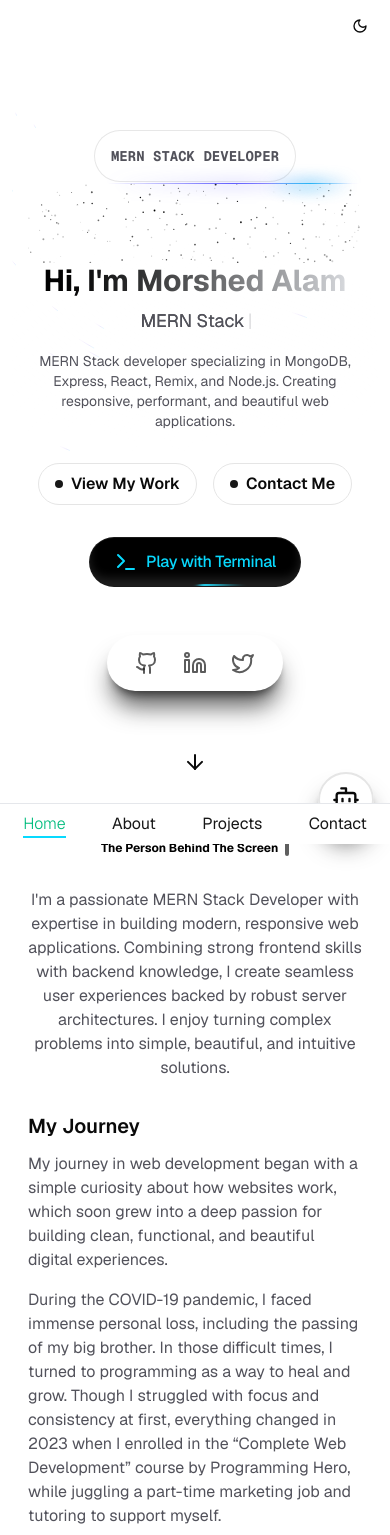
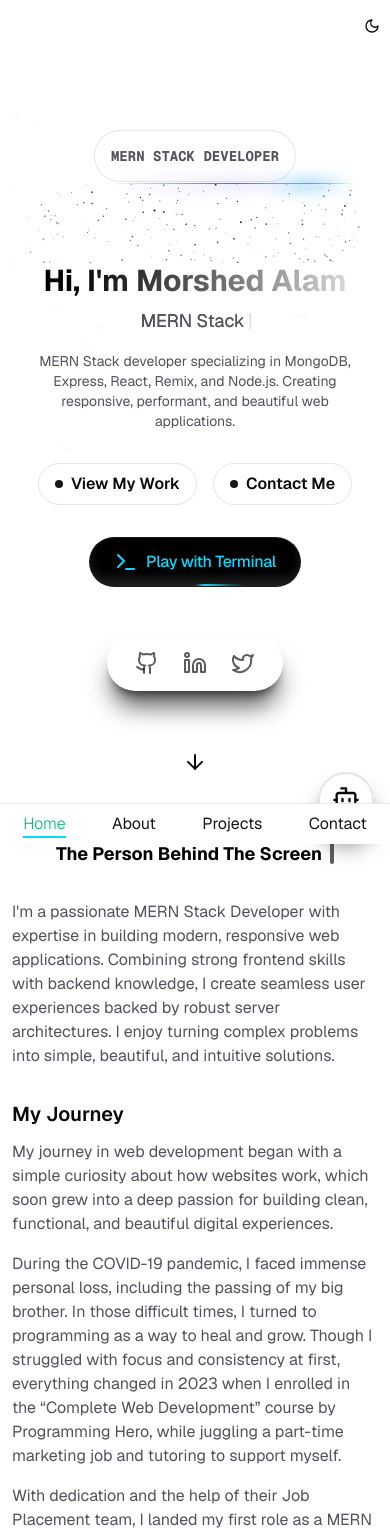
Before and after one commit to morz-mamun/morshed-portfolio, a Next.js app: page / in a window 390 px wide. Shown: the top 1535 px of the page. Built offline with nearby package versions, Linux system fonts and the light colour scheme.

Commit message:
experiance responsive completed

```diff
--- a/app/(public)/layout.tsx
+++ b/app/(public)/layout.tsx
@@ -9,7 +9,7 @@ export default function PublicLayout ({
   children: React.ReactNode
 }>) {
   return (
-    <main className='min-h-screen mx-auto xl:px-0 px-3'>
+    <main className='min-h-screen mx-auto'>
       {/* navbar */}
       <Navbar />
 
--- a/app/(public)/page.tsx
+++ b/app/(public)/page.tsx
@@ -1,27 +1,30 @@
-import Banner from "@/components/home/banner/banner"
-import CelebrationEffect from "@/components/celebration-effect"
-import WelcomeModal from "@/components/welcome-modal"
-import AboutMe from "@/components/home/aboutMe/aboutMe"
-import Experience from "@/components/home/experience/experience"
-import TerminalWidget from "@/components/terminal-widget/terminal-widget"
-import MySkills from "@/components/home/mySkills/mySkills"
-import Projects from "@/components/home/my-works/projects"
-import ContactMe from "@/components/home/contact-me/contact-me"
-import { ChatButton } from "@/components/chat-bot/chat-button"
+import Banner from "@/components/home/banner/banner";
+import CelebrationEffect from "@/components/celebration-effect";
+import WelcomeModal from "@/components/welcome-modal";
+import AboutMe from "@/components/home/aboutMe/aboutMe";
+import Experience from "@/components/home/experience/experience";
+import TerminalWidget from "@/components/terminal-widget/terminal-widget";
+import MySkills from "@/components/home/mySkills/mySkills";
+import Projects from "@/components/home/my-works/projects";
+import ContactMe from "@/components/home/contact-me/contact-me";
+import { ChatButton } from "@/components/chat-bot/chat-button";
 
-
-export default function Home () {
+export default function Home() {
   return (
     <main className="container mx-auto md:py-8 py-0 overflow-hidden">
       <CelebrationEffect />
       <WelcomeModal />
-      <Banner />
+      <div className="md:px-0 px-3">
+        <Banner />
+      </div>
       <AboutMe />
-      <Experience />
-      <MySkills />
-      <Projects />
-      <ContactMe />
+      <div className="md:px-0 px-3">
+        <Experience />
+        <MySkills />
+        <Projects />
+        <ContactMe />
+      </div>
       <ChatButton />
     </main>
-  )
+  );
 }
--- a/components/home/aboutMe/aboutMe.tsx
+++ b/components/home/aboutMe/aboutMe.tsx
@@ -23,7 +23,7 @@ export default function AboutMe() {
         transition={{ duration: 1 }}
       >
         <div className="absolute inset-0 h-full w-full scale-[0.9] transform rounded-full dark:bg-red-500 dark:bg-gradient-to-r dark:from-blue-500 dark:to-teal-500 blur-3xl" />
-        <div className="relative h-full overflow-hidden rounded-2xl dark:border dark:border-gray-800 dark:bg-gray-900 px-4 py-8 dark:shadow-xl ">
+        <div className="relative h-full overflow-hidden rounded-2xl dark:border dark:border-gray-800 dark:bg-gray-900 px-3 md:px-4 py-8 dark:shadow-xl ">
           <div className="flex flex-col items-center">
             {/* HEADING */}
             <motion.div
@@ -42,7 +42,7 @@ export default function AboutMe() {
               initial={{ opacity: 0, y: 20 }}
               whileInView={{ opacity: 1, y: 0 }}
               transition={{ duration: 0.8, delay: 0.2 }}
-              className="max-w-2xl text-center text-textPrimary dark:text-textPrimary"
+              className="w-full md:max-w-2xl text-start md:text-center text-textPrimary dark:text-textPrimary"
             >
               I'm a passionate MERN Stack Developer with expertise in building
               modern, responsive web applications. Combining strong frontend
--- a/components/home/aboutMe/card.tsx
+++ b/components/home/aboutMe/card.tsx
@@ -10,11 +10,11 @@ export default function Card({ skill }) {
     return (
         <MagicCard  gradientColor={resolvedTheme === "dark" ? "#262626" : "#D9D9D955"} className="rounded-lg h-full overflow-hidden">
             <div className="shadow-md px-3 py-5 transition duration-300">
-                <div className="flex items-center gap-2 mb-3">
+                <div className="flex flex-col md:flex-row md:items-center gap-2 mb-3">
                     <div className={``}>
                         {React.cloneElement(icon, { className: `h-6 w-6 ${iconColor}` })}
                     </div>
-                    <h3 className="font-medium text-md">{title}</h3>
+                    <h3 className="font-medium text-sm md:text-md">{title}</h3>
                 </div>
                 <p className="text-textPrimary dark:text-textPrimary text-sm">{description}</p>
             </div>
--- a/components/home/banner/banner.tsx
+++ b/components/home/banner/banner.tsx
@@ -59,7 +59,7 @@ export default function Hero() {
           initial={{ opacity: 0, y: 20 }}
           animate={{ opacity: 1, y: 0 }}
           transition={{ duration: 0.8, delay: 0.4 }}
-          className="w-full lg:max-w-xl mx-auto text-sm lg:text-lg text-textPrimary dark:text-textPrimary mb-8"
+          className="w-full md:max-w-md lg:max-w-xl mx-auto text-sm lg:text-lg text-textPrimary dark:text-textPrimary mb-8"
         >
           MERN Stack developer specializing in MongoDB, Express, React, Remix,
           and Node.js. Creating responsive, performant, and beautiful web
--- a/components/ui/typewriter-effect.tsx
+++ b/components/ui/typewriter-effect.tsx
@@ -156,7 +156,7 @@ export const TypewriterEffectSmooth = ({
         }}
       >
         <div
-          className="text-xs sm:text-base md:text-xl lg:text:3xl xl:text-3xl font-bold"
+          className="text-lg sm:text-xl md:text-2xl lg:text:3xl xl:text-3xl font-bold"
           style={{
             whiteSpace: "nowrap",
           }}
@@ -178,7 +178,7 @@ export const TypewriterEffectSmooth = ({
           repeatType: "reverse",
         }}
         className={cn(
-          "block rounded-sm w-[4px]  h-4 sm:h-6 xl:h-10 bg-blue-500",
+          "block rounded-sm w-[4px] h-6 sm:h-6 xl:h-10 bg-blue-500",
           cursorClassName
         )}
       ></motion.span>
```
